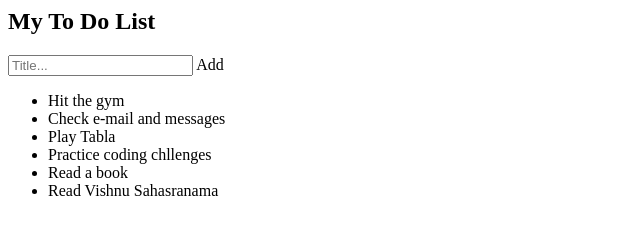
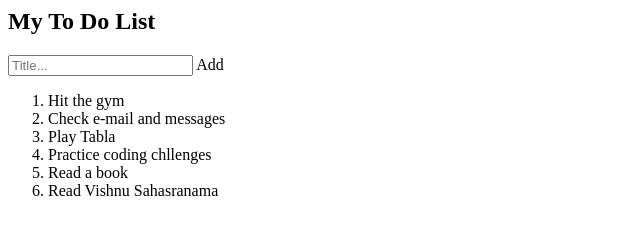
Before and after one commit to Gautam130690/Gautam130690.github.io, a plain HTML site: page index.html in a window 1280 px wide. Shown: the full height of the page, 0-640 px from the left. Drawn offline with Linux system fonts and the light colour scheme.

Commit message:
Update index.html

```diff
--- a/index.html
+++ b/index.html
@@ -4,11 +4,11 @@
   <span onclick="newElement()" class="addBtn">Add</span>
 </div>
 
-<ul id="myUL">
+<ol id="myUL">
   <li>Hit the gym</li>
   <li class="checked">Check e-mail and messages</li>
   <li>Play Tabla</li>
   <li>Practice coding chllenges</li>
   <li>Read a book</li>
   <li>Read Vishnu Sahasranama</li>
-</ul>
+</ol>
```
